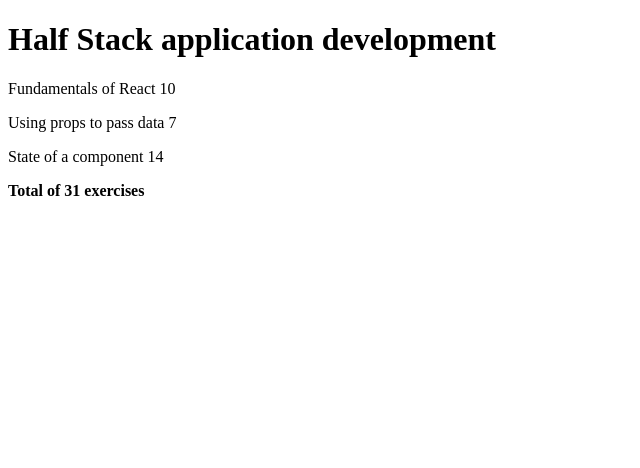
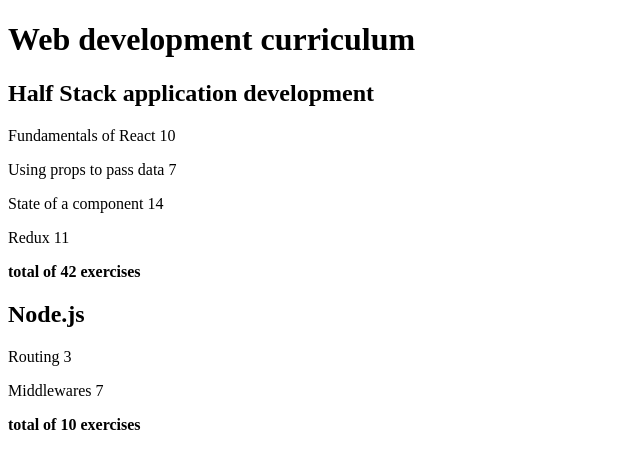
Before and after one commit to kisyys/kisyys.github.io, a React (Create React App) app in the folder fs2022/osa2/kurssitiedot2/: page / in a window 1280 px wide. Shown: the top 468 px of the page, without its empty margins (0-640 px from the left). Built offline with nearby package versions, Linux system fonts and the light colour scheme.

Commit message:
Update App.js

```diff
--- a/fs2022/osa2/kurssitiedot2/src/App.js
+++ b/fs2022/osa2/kurssitiedot2/src/App.js
@@ -1,52 +1,35 @@
-const Course = (props) => {
-  console.log(props)
+const Courses = (props) => {
   return (
     <div>
-      <Header h={props.h}/>
-      <Content p={props.p}/>
-      <Total n={props.n}/>
+      <h1>Web development curriculum</h1>
+      <Course courses={props.courses}/>
     </div>
   )
 }
 
-const Header = (props) => {
-  return (
-    <h1>
-      {props.h}
-    </h1>
-  )
-}
-
-const Content = (props) => {
+const Course = (props) => {
   return (
     <div>
-      <Part p={props.p}/>
+      {props.courses.map(c1 => (
+        <div key={c1.id}>
+            <h2>
+              {c1.name}
+            </h2>
+          {c1.parts.map(p1 =>
+            <p key={p1.id}>
+                {p1.name} {p1.exercises}
+            </p>
+          )}
+          <b> total of {c1.parts.reduce((sum, c2) => sum = sum + c2.exercises, 0)} exercises </b>
+        </div>
+      ))}
     </div>
   )
 }
 
-const Part = (props) => {
-  return (
-    <div>
-      {props.p.map(p1 =>
-        <p key={p1.id}>
-          {p1.name} {p1.exercises}
-        </p>
-        )}
-    </div>
-  )
-}
-
-const Total = (props) => {
-  return (
-    <b>
-      Total of {props.n.reduce((s, e) => s + e.exercises,0)} exercises
-    </b>
-  )
-}
-
 const App = () => {
-  const course = {
+  const courses = [
+    {
       name: 'Half Stack application development',
       id: 1,
       parts: [
@@ -64,13 +47,35 @@
           name: 'State of a component',
           exercises: 14,
           id: 3
+        },
+        {
+          name: 'Redux',
+          exercises: 11,
+          id: 4
+        }
+      ]
+    },
+    {
+      name: 'Node.js',
+      id: 2,
+      parts: [
+        {
+          name: 'Routing',
+          exercises: 3,
+          id: 1
+        },
+        {
+          name: 'Middlewares',
+          exercises: 7,
+          id: 2
         }
       ]
     }
+  ]
 
   return (
     <div>
-      <Course h={course.name} p={course.parts} n={course.parts} />
+      <Courses courses={courses}  />
     </div>
   )
 }
```
Lines whose indentation alone changed are shown as unchanged.
